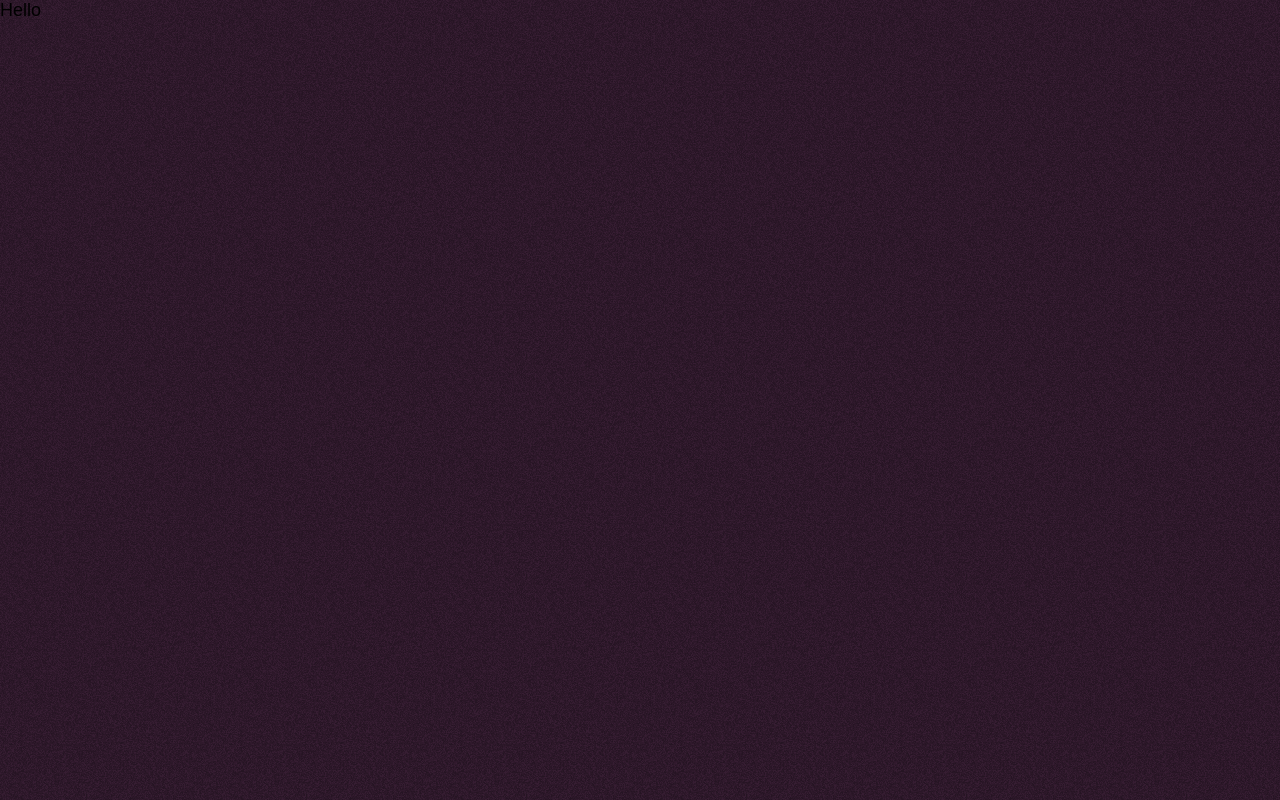
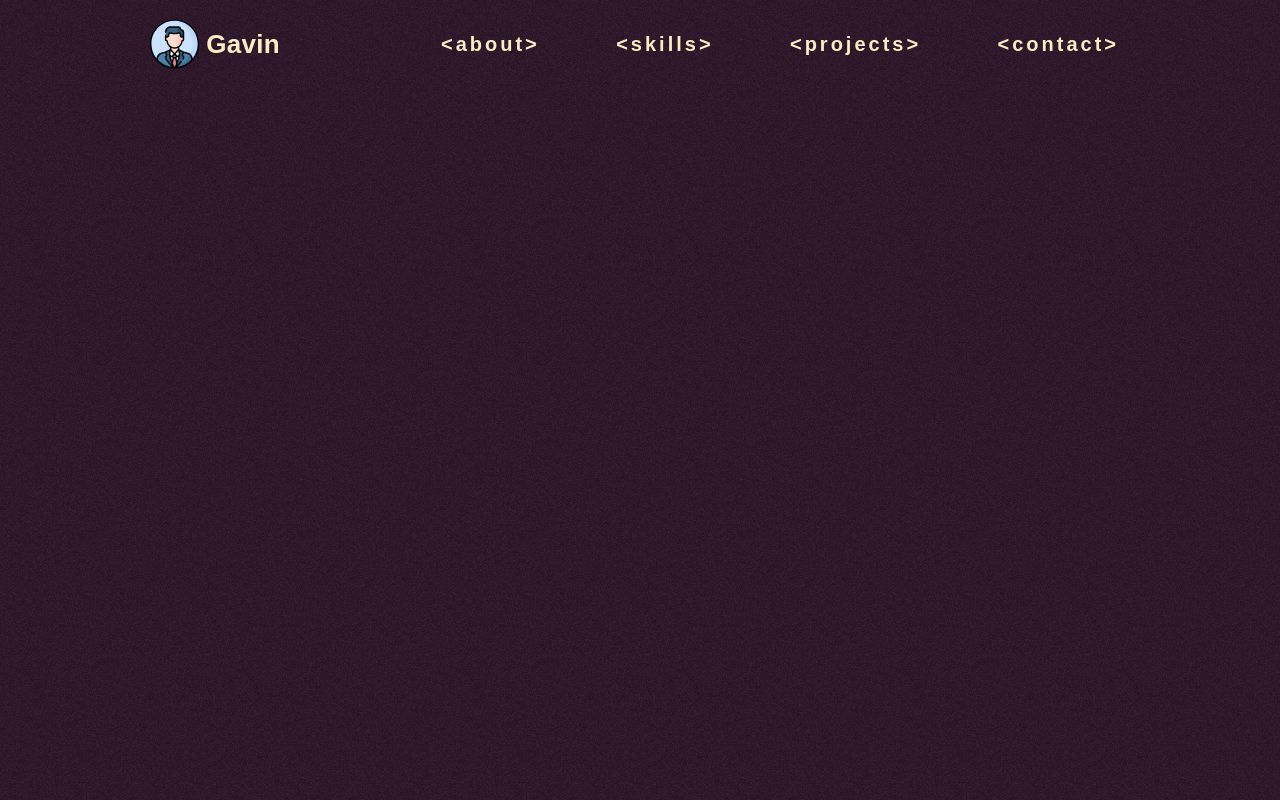
Before and after one commit to gzheng0214/portfolio, a React app: page / in a window 1280 px wide. Built offline with nearby package versions, Linux system fonts and the light colour scheme; a web font is replaced by a local one.

Commit message:
Worked on navbar

```diff
--- a/public/index.html
+++ b/public/index.html
@@ -3,7 +3,7 @@
 
 <head>
     <meta charset="utf-8" />
-    <link rel="icon" href="%PUBLIC_URL%/favicon.ico" />
+    <link rel="icon" href="./faceIcon.svg" />
     <link rel="preconnect" href="https://fonts.gstatic.com">
     <link href="https://fonts.googleapis.com/css2?family=Lekton:wght@400;700&display=swap" rel="stylesheet">
     <meta name="viewport" content="width=device-width, initial-scale=1" />
--- a/src/components/Hero.js
+++ b/src/components/Hero.js
@@ -2,15 +2,16 @@
 * @Author: Gavin
 * @Date:   2021-01-29 19:19:35
 * @Last Modified by:   Gavin
-* @Last Modified time: 2021-01-29 20:03:00
+* @Last Modified time: 2021-01-30 01:49:21
 */
 import React from 'react';
+import Navbar from './Navbar'
 
 const Hero = () => {
 	return (
 		<header className="header">
-			Hello
-		</header>
+			<Navbar />
+ 		</header>
 	);
 };
 
--- /dev/null
+++ b/src/components/Navbar.js
@@ -0,0 +1,56 @@
+/*
+ * @Author: Gavin
+ * @Date:   2021-01-30 01:44:33
+ * @Last Modified by:   Gavin
+ * @Last Modified time: 2021-02-01 19:00:53
+ */
+import React, {useState, useEffect}from 'react';
+import { ReactComponent as Logo } from '../images/faceIcon.svg';
+
+const Navbar = () => {
+	const [open, setOpen] = useState(false);
+
+    const onClick = (e) => {
+        e.preventDefault();
+    };
+
+    const menuClassName = open ? 'navbar__hamburger--open' : 'navbar__hamburger--closed';
+
+    useEffect(() => {
+    	window.matchMedia("(min-width: 801px)").addListener((x) => {
+    		if (x.matches) {
+    			setOpen(false);
+    		}
+    	});
+    }, []);
+
+    return (
+        <nav className="navbar">
+		<div className="logo">
+			<Logo />
+			<span className="logo__text">Gavin</span>
+		</div>
+		<ul className="navbar__links" onClick={onClick}>
+			<li className="navbar__link">
+				<a href="">&lt;about&gt;</a>
+			</li>
+			<li className="navbar__link">
+				<a href="">&lt;skills&gt;</a>
+			</li>
+			<li className="navbar__link">
+				<a href="">&lt;projects&gt;</a>
+			</li>
+			<li className="navbar__link">
+				<a href="">&lt;contact&gt;</a>
+			</li>
+		</ul>
+		<div className="navbar__hamburger" onClick={() => setOpen(!open)}>
+			<span className={menuClassName}></span>
+			<span className={menuClassName}></span>
+			<span className={menuClassName}></span>
+		</div>
+		</nav>
+    );
+};
+
+export default Navbar;
--- a/src/scss/_Hero.scss
+++ b/src/scss/_Hero.scss
@@ -2,9 +2,23 @@
 * @Author: Gavin
 * @Date:   2021-01-29 20:05:09
 * @Last Modified by:   Gavin
-* @Last Modified time: 2021-01-30 00:59:05
+* @Last Modified time: 2021-02-01 17:47:13
 */
 .header {
-	height: 80rem;
-	background: url(../images/noise.png), $color-dark-purple;
+    height: 80rem;
+    background: url(../images/noise.png), $color-dark-purple;
+    color: $color-light-brown;
+    padding-top: 1.6rem;
+    padding-left: 15rem;
+    padding-right: 15rem;
+
+    @media screen and (max-width: 75em) {
+        padding-left: 7rem;
+        padding-right: 7rem;
+    }
+
+    @media screen and (max-width: 56.25em) {
+        padding-left: 4rem;
+        padding-right: 4rem;
+    }
 }
--- /dev/null
+++ b/src/scss/_Navbar.scss
@@ -0,0 +1,121 @@
+/*
+* @Author: Gavin
+* @Date:   2021-01-30 01:56:32
+* @Last Modified by:   Gavin
+* @Last Modified time: 2021-02-01 18:52:05
+*/
+
+.navbar {
+    width: 100%;
+    display: flex;
+    align-items: center;
+    justify-content: space-between;
+
+    &__links {
+        list-style: none;
+        display: flex;
+        width: 70rem;
+        justify-content: space-between;
+
+        @media screen and (max-width: 62.5em) {
+            width: 60rem;
+        }
+
+        @media screen and (max-width: 56.25em) {
+            width: 55rem;
+        }
+
+        @media screen and (max-width: 50em) {
+            display: none;
+        }
+
+        a:link,
+        a:visited {
+            display: inline-block;
+            text-decoration: none;
+            color: $color-light-brown;
+            font-size: 2rem;
+            font-weight: 700;
+            letter-spacing: .3rem;
+            padding-left: 1rem;
+            padding-right: 1rem;
+            transition: transform .1s;
+        }
+
+    }
+
+    &__link {
+        border: 1px solid transparent;
+        transition: border-color .1s;
+
+        &:hover {
+            border: 1px solid $color-light-brown;
+
+            a {
+                background-color: $color-light-brown;
+                color: $color-dark-purple;
+                transform: translate(-3px, -4px);
+
+                &:active {
+                    transform: translate(0);
+                }
+            }
+        }
+    }
+
+    &__hamburger {
+        width: 4.8rem;
+        height: 3rem;
+        display: flex;
+        flex-direction: column;
+        cursor: pointer;
+        display: none;
+
+
+        @media screen and (max-width: 50em) {
+            display: block;
+        }
+
+        span {
+            display: block;
+            height: 2px;
+            transition: transform .2s;
+        }
+
+        &--closed {
+        	background-color: $color-light-brown;
+            &:not(:last-child) {
+                margin-bottom: 1.2rem;
+            }
+        }
+
+        &--open {
+        	background-color: red;
+            &:nth-child(1) {
+                margin-top: 1.2rem;
+                transform: rotate(45deg);
+            }
+
+            &:nth-child(2) {
+                display: none;
+            }
+
+            &:nth-child(3) {
+                transform: rotate(-45deg);
+            }
+        }
+    }
+}
+
+.logo {
+    width: 13rem;
+    display: flex;
+    align-items: center;
+
+    &__text {
+        font-weight: 700;
+        font-size: 2.6rem;
+        letter-spacing: .32px;
+        padding-left: .7rem;
+    }
+}
--- a/src/scss/main.scss
+++ b/src/scss/main.scss
@@ -2,7 +2,7 @@
 * @Author: Gavin
 * @Date:   2021-01-29 19:23:04
 * @Last Modified by:   Gavin
-* @Last Modified time: 2021-01-29 20:14:57
+* @Last Modified time: 2021-01-30 01:56:49
 */
 
 @import 'base';
@@ -10,3 +10,4 @@
 @import 'variables';
 
 @import 'Hero';
+@import 'Navbar';
```
Also changed, not shown: package.json (line endings or trailing spaces), public/faceIcon.svg (added), public/favicon.ico (deleted), src/images/faceIcon.svg (added), 1 other file.
